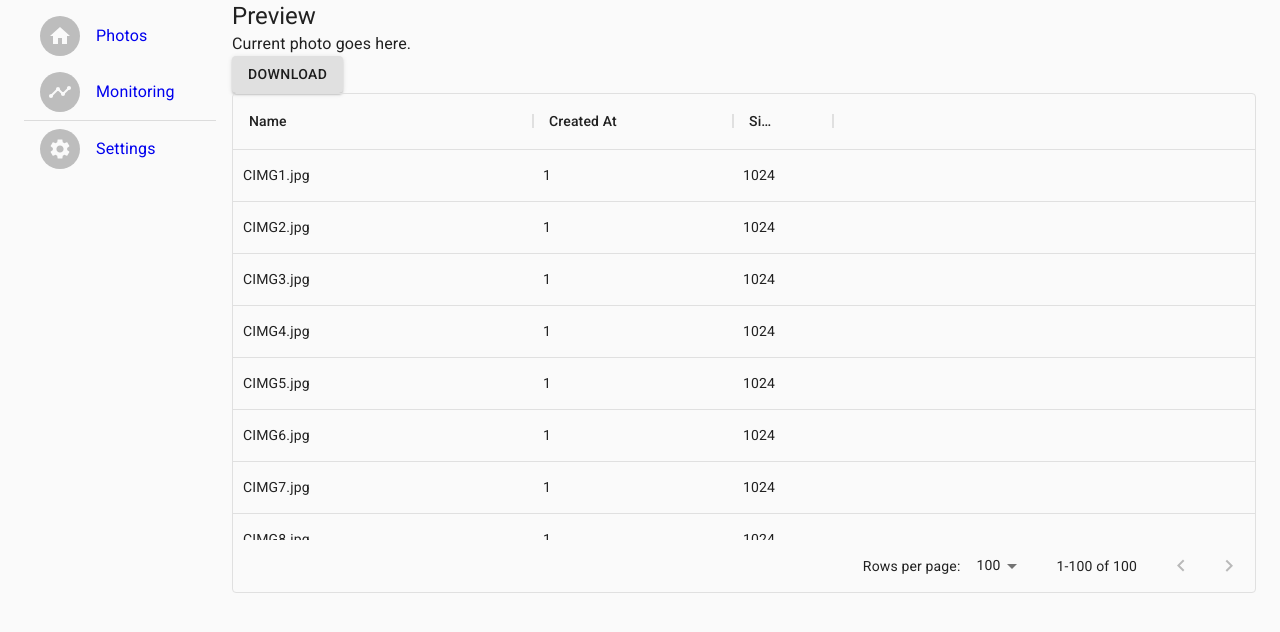
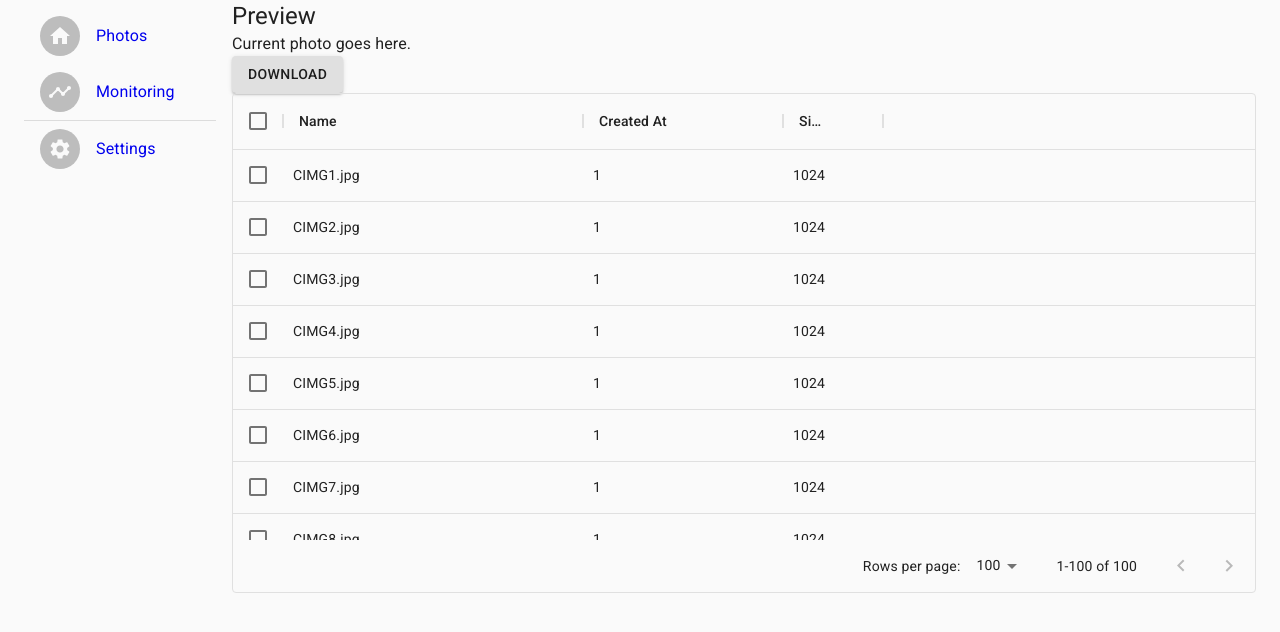
Before and after one commit to ingojaeckel/go-raspberry-pi-timelapse, a React (Create React App) app in the folder frontend/: page / in a window 1280 px wide. Shown: the top 632 px of the page. Built offline with nearby package versions, Linux system fonts and the light colour scheme.

Commit message:
added more config including selection handler

```diff
--- a/frontend/src/components/PhotoListDataGridComponent.tsx
+++ b/frontend/src/components/PhotoListDataGridComponent.tsx
@@ -1,5 +1,5 @@
 import React from 'react';
-import { DataGrid, RowsProp, ColDef, RowData } from '@material-ui/data-grid';
+import { DataGrid, ColDef, RowData, SelectionModelChangeParams } from '@material-ui/data-grid';
 
 let rows: RowData[] = [];
 
@@ -13,9 +13,19 @@ export default function PhotoListDataGridComponent() {
     for (var i=0; i<100; i++) {
         rows.push({ id: (i+1), fileName: 'CIMG'+(i+1)+'.jpg', fileCreateTime: 1, fileSizeBytes: 1024 })
     }
+
+    const handleSelectionModelChanged = (selectionModel: SelectionModelChangeParams) => {
+        console.log("selection changed: ", selectionModel);
+    };
+
     return (
     <div style={{ height: 500, width: '100%' }}>
-      <DataGrid rows={rows} columns={columns} />
+      <DataGrid
+        rows={rows}
+        columns={columns}
+        checkboxSelection={true}
+        disableSelectionOnClick={true}
+        onSelectionModelChange={handleSelectionModelChanged} />
     </div>
   );
 }
```
